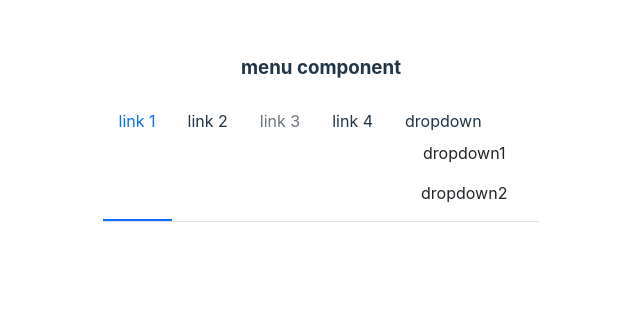
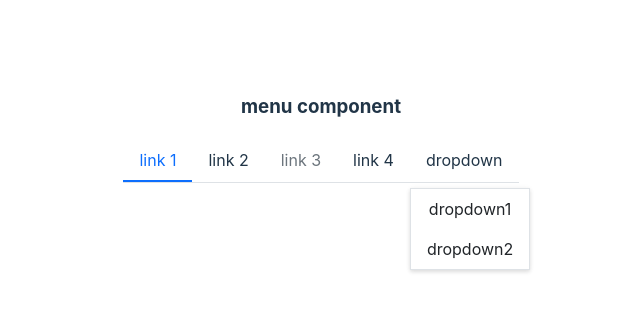
Before and after one commit to hyper8/vite-react-Menu-component, a React (Vite) app: page / in a window 1280 px wide. Shown: the part 256-568 px from the top of the page, without its empty margins (319-959 px from the left). Built offline with nearby package versions, Linux system fonts and the light colour scheme.

Commit message:
complete menu component styles

```diff
--- a/src/components/Menu/Menu.tsx
+++ b/src/components/Menu/Menu.tsx
@@ -28,7 +28,7 @@ const Menu: React.FC<MenuProps> = (props: any) => {
   const [ currentActive, setActive ] = useState(defaultIndex)
   const classes = classNames('viking-menu', className, {
     'menu-vertical' : mode === 'vertical',
-    'menu-horiziontal': mode === 'horiziontal'
+    'menu-horizontal': mode !== 'vertical'
   })
   const handleClick = (index: number) => {
     setActive(index)
--- a/src/components/Menu/_style.scss
+++ b/src/components/Menu/_style.scss
@@ -5,6 +5,7 @@
   margin-bottom: 30px;
   list-style: none;
   border-bottom: $menu-border-width solid $menu-border-color;
+  box-sizing: border-box;
   > .menu-item {
     padding: $menu-item-padding-y $menu-item-padding-x;
     cursor: pointer;
```
